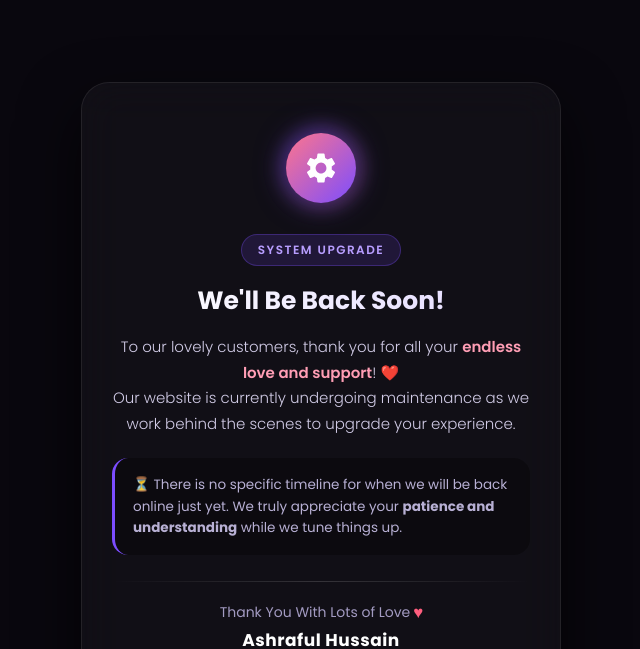
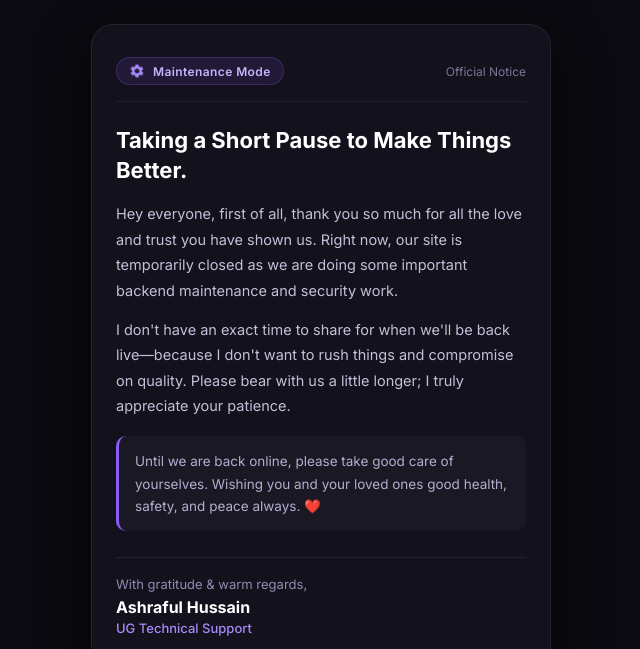
Before and after one commit to onboardglobal1-oss/ashraful-unique-shop, a plain HTML site: page index.html in a window 1280 px wide. Shown: the top 649 px of the page, without its empty margins (319-959 px from the left). Drawn offline with Linux system fonts and the light colour scheme.

Commit message:
Update index.html

```diff
--- a/index.html
+++ b/index.html
@@ -3,219 +3,205 @@
 <head>
   <meta charset="UTF-8" />
   <meta name="viewport" content="width=device-width, initial-scale=1.0" />
-  <title>Under Maintenance | ASHRAFUL UNIQUE SHOP</title>
-  <link href="https://fonts.googleapis.com/css2?family=Poppins:wght@300;400;500;600;700&display=swap" rel="stylesheet">
+  <title>Maintenance Notice | UG Technical Support</title>
+  <link href="https://fonts.googleapis.com/css2?family=Inter:wght@300;400;500;600;700&display=swap" rel="stylesheet">
   <style>
     * {
       margin: 0;
       padding: 0;
       box-sizing: border-box;
-      font-family: 'Poppins', sans-serif;
+      font-family: 'Inter', sans-serif;
+    }
+
+    html, body {
+      min-height: 100%;
+      width: 100%;
+      background-color: #0b0a10;
+      color: #eae6f8;
+      overflow-x: hidden;
+      overflow-y: auto; /* Allows smooth scrolling on smaller phones */
     }
 
     body {
-      min-height: 100vh;
       display: flex;
       justify-content: center;
       align-items: center;
-      /* Clean, solid dark background (blurry glowing orbs removed) */
-      background: #09070e;
-      color: #f3f0ff;
-      padding: 20px;
-      overflow: hidden;
-      position: relative;
+      padding: 24px 16px;
     }
 
-    /* Clean Glassmorphism Card with Entry Animation */
-    .maintenance-card {
-      position: relative;
-      z-index: 1;
-      max-width: 480px;
+    .card {
       width: 100%;
-      background: rgba(255, 255, 255, 0.035);
-      backdrop-filter: blur(20px);
-      -webkit-backdrop-filter: blur(20px);
+      max-width: 460px;
+      background: #13111c;
       border: 1px solid rgba(255, 255, 255, 0.08);
-      border-radius: 28px;
-      padding: 42px 30px;
-      text-align: center;
-      box-shadow: 0 25px 60px rgba(0, 0, 0, 0.7);
-      animation: cardEntrance 1.2s cubic-bezier(0.16, 1, 0.3, 1) forwards;
-      opacity: 0;
-      transform: translateY(30px);
+      border-radius: 22px;
+      padding: 32px 24px;
+      box-shadow: 0 20px 50px rgba(0, 0, 0, 0.65);
+      animation: fadeUp 0.8s ease-out forwards;
     }
 
-    @keyframes cardEntrance {
+    @keyframes fadeUp {
+      from {
+        opacity: 0;
+        transform: translateY(18px);
+      }
       to {
         opacity: 1;
         transform: translateY(0);
       }
     }
 
-    /* Settings / Gear Icon with Smooth Rotation */
-    .icon-container {
-      position: relative;
-      width: 85px;
-      height: 85px;
-      margin: 0 auto 24px;
+    .top-bar {
       display: flex;
-      justify-content: center;
       align-items: center;
+      justify-content: space-between;
+      margin-bottom: 24px;
+      padding-bottom: 16px;
+      border-bottom: 1px solid rgba(255, 255, 255, 0.06);
     }
 
-    .gear-bg {
-      position: absolute;
-      width: 100%;
-      height: 100%;
-      background: linear-gradient(135deg, rgba(124, 77, 255, 0.2), rgba(255, 117, 140, 0.2));
-      border-radius: 50%;
-      filter: blur(8px);
+    .status-pill {
+      display: inline-flex;
+      align-items: center;
+      gap: 8px;
+      background: rgba(139, 92, 246, 0.12);
+      border: 1px solid rgba(139, 92, 246, 0.25);
+      color: #c4b5fd;
+      font-size: 12px;
+      font-weight: 600;
+      padding: 5px 12px;
+      border-radius: 50px;
+      letter-spacing: 0.4px;
     }
 
-    .gear-icon {
-      position: relative;
-      z-index: 2;
-      width: 70px;
-      height: 70px;
-      background: linear-gradient(135deg, #7c4dff 0%, #ff758c 100%);
-      border-radius: 50%;
-      display: flex;
-      justify-content: center;
-      align-items: center;
-      box-shadow: 0 0 30px rgba(124, 77, 255, 0.5);
-      animation: rotateGear 10s linear infinite;
+    .gear-spin {
+      width: 16px;
+      height: 16px;
+      fill: #a78bfa;
+      animation: spin 6s linear infinite;
     }
 
-    .gear-icon svg {
-      width: 36px;
-      height: 36px;
-      fill: #ffffff;
+    @keyframes spin {
+      100% { transform: rotate(360deg); }
     }
 
-    @keyframes rotateGear {
-      from { transform: rotate(0deg); }
-      to { transform: rotate(360deg); }
+    .date-tag {
+      font-size: 12px;
+      color: #7c7596;
     }
 
-    .badge {
-      display: inline-block;
-      background: rgba(124, 77, 255, 0.15);
-      color: #b89eff;
-      font-size: 12px;
-      font-weight: 600;
-      letter-spacing: 1.5px;
-      text-transform: uppercase;
-      padding: 6px 16px;
-      border-radius: 50px;
-      border: 1px solid rgba(124, 77, 255, 0.3);
+    h1 {
+      font-size: 22px;
+      font-weight: 700;
+      color: #ffffff;
+      line-height: 1.35;
       margin-bottom: 16px;
     }
 
-    h1 {
-      font-size: 25px;
-      font-weight: 700;
-      margin-bottom: 14px;
-      background: linear-gradient(to right, #ffffff, #e2d9ff);
-      -webkit-background-clip: text;
-      -webkit-text-fill-color: transparent;
+    .note-body {
+      font-size: 14.5px;
+      line-height: 1.75;
+      color: #c5bfd9;
+      font-weight: 400;
     }
 
-    .love-message {
-      font-size: 15px;
-      line-height: 1.7;
-      color: #d1cbe6;
-      font-weight: 300;
-      margin-bottom: 22px;
+    .note-body p {
+      margin-bottom: 14px;
     }
 
-    .love-message strong {
-      color: #ff9eb5;
-      font-weight: 600;
+    .note-body p:last-child {
+      margin-bottom: 0;
     }
 
-    .status-note {
-      background: rgba(0, 0, 0, 0.3);
-      border-radius: 16px;
-      padding: 16px 18px;
-      font-size: 13.5px;
-      color: #b8b0d4;
-      border-left: 3px solid #7c4dff;
-      margin-bottom: 26px;
-      line-height: 1.6;
-      text-align: left;
+    .highlight {
+      color: #ffffff;
+      font-weight: 500;
     }
 
-    .divider {
-      height: 1px;
-      background: linear-gradient(to right, transparent, rgba(255, 255, 255, 0.15), transparent);
-      margin-bottom: 20px;
+    .personal-wish {
+      margin-top: 18px;
+      padding: 14px 16px;
+      background: rgba(255, 255, 255, 0.03);
+      border-left: 3px solid #8b5cf6;
+      border-radius: 10px;
+      font-size: 13.5px;
+      color: #b4add0;
+      line-height: 1.65;
     }
 
-    .signature {
-      font-size: 14px;
-      color: #a39bc2;
+    .footer-sign {
+      margin-top: 26px;
+      padding-top: 18px;
+      border-top: 1px solid rgba(255, 255, 255, 0.07);
+      display: flex;
+      flex-direction: column;
+      gap: 3px;
+    }
+
+    .thanks-line {
+      font-size: 13px;
+      color: #938bb0;
     }
 
     .owner-name {
-      display: block;
-      margin-top: 4px;
-      font-size: 17px;
+      font-size: 16px;
       font-weight: 700;
       color: #ffffff;
-      letter-spacing: 0.5px;
-    }
-
-    .brand-name {
-      display: block;
-      font-size: 13px;
-      color: #b89eff;
       margin-top: 2px;
     }
 
-    .heart-symbol {
-      color: #ff5e7e;
-      display: inline-block;
-      animation: softBeat 2s infinite ease-in-out;
+    .org-name {
+      font-size: 13px;
+      font-weight: 500;
+      color: #a78bfa;
     }
 
-    @keyframes softBeat {
-      0%, 100% { transform: scale(1); }
-      50% { transform: scale(1.2); }
+    /* Extra safety for very small mobile screens */
+    @media (max-width: 380px) {
+      .card {
+        padding: 26px 18px;
+      }
+      h1 {
+        font-size: 20px;
+      }
+      .note-body {
+        font-size: 14px;
+      }
     }
   </style>
 </head>
 <body>
 
-  <div class="maintenance-card">
-    <!-- Rotating Settings / Gear Icon -->
-    <div class="icon-container">
-      <div class="gear-bg"></div>
-      <div class="gear-icon">
-        <svg viewBox="0 0 24 24">
+  <div class="card">
+    <div class="top-bar">
+      <div class="status-pill">
+        <svg class="gear-spin" viewBox="0 0 24 24">
           <path d="M19.14,12.94c0.04-0.3,0.06-0.61,0.06-0.94c0-0.32-0.02-0.64-0.07-0.94l2.03-1.58c0.18-0.14,0.23-0.41,0.12-0.61 l-1.92-3.32c-0.12-0.22-0.37-0.29-0.59-0.22l-2.39,0.96c-0.5-0.38-1.03-0.7-1.62-0.94L14.4,2.81c-0.04-0.24-0.24-0.41-0.48-0.41 h-3.84c-0.24,0-0.43,0.17-0.47,0.41L9.25,5.35C8.66,5.59,8.12,5.92,7.63,6.3L5.24,5.34C5.02,5.27,4.77,5.34,4.65,5.56 L2.73,8.88c-0.11,0.2-0.06,0.47,0.12,0.61l2.03,1.58c-0.05,0.3-0.07,0.62-0.07,0.94s0.02,0.64,0.07,0.94l-2.03,1.58 c-0.18,0.14-0.23,0.41-0.12,0.61l1.92,3.32c0.12,0.22,0.37,0.29,0.59,0.22l2.39-0.96c0.5,0.38,1.03,0.7,1.62,0.94l0.36,2.54 c0.05,0.24,0.24,0.41,0.48,0.41h3.84c0.24,0,0.44-0.17,0.47-0.41l0.36-2.54c0.59-0.24,1.13-0.56,1.62-0.94l2.39,0.96 c0.22,0.08,0.47,0.01,0.59-0.22l1.92-3.32c0.11-0.2,0.06-0.47-0.12-0.61L19.14,12.94z M12,15.6c-1.98,0-3.6-1.62-3.6-3.6 s1.62-3.6,3.6-3.6s3.6,1.62,3.6,3.6S13.98,15.6,12,15.6z"/>
         </svg>
+        Maintenance Mode
       </div>
+      <span class="date-tag">Official Notice</span>
     </div>
 
-    <div class="badge">System Upgrade</div>
+    <h1>Taking a Short Pause to Make Things Better.</h1>
 
-    <h1>We'll Be Back Soon!</h1>
-
-    <p class="love-message">
-      To our lovely customers, thank you for all your <strong>endless love and support</strong>! ❤️<br>
-      Our website is currently undergoing maintenance as we work behind the scenes to upgrade your experience.
-    </p>
-
-    <div class="status-note">
-      ⏳ There is no specific timeline for when we will be back online just yet. We truly appreciate your <strong>patience and understanding</strong> while we tune things up.
+    <div class="note-body">
+      <p>
+        Hey everyone, first of all, thank you so much for all the love and trust you have shown us. Right now, our site is temporarily closed as we are doing some important backend maintenance and security work.
+      </p>
+      <p>
+        I don't have an exact time to share for when we'll be back live—because I don't want to rush things and compromise on quality. Please bear with us a little longer; I truly appreciate your patience.
+      </p>
     </div>
 
-    <div class="divider"></div>
+    <div class="personal-wish">
+      Until we are back online, please take good care of yourselves. Wishing you and your loved ones good health, safety, and peace always. ❤️
+    </div>
 
-    <div class="signature">
-      Thank You With Lots of Love <span class="heart-symbol">♥</span>
+    <div class="footer-sign">
+      <span class="thanks-line">With gratitude & warm regards,</span>
       <span class="owner-name">Ashraful Hussain</span>
-      <span class="brand-name">UG Technical Support</span>
+      <span class="org-name">UG Technical Support</span>
     </div>
   </div>
 
```
